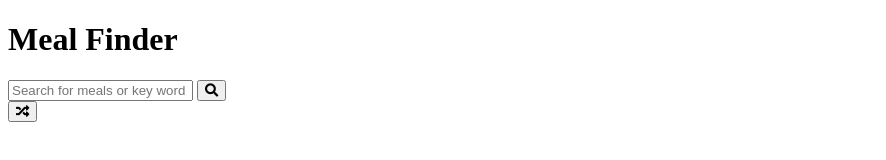
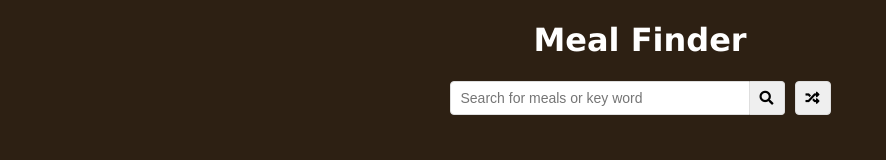
Before and after one commit to JunaidQureshi05/meal-finder, a plain HTML site: page index.html in a window 1280 px wide. Shown: the whole page, without its empty margins (0-886 px from the left). Drawn offline with Linux system fonts and the light colour scheme.

Commit message:
base CSS added

```diff
--- a/index.html
+++ b/index.html
@@ -24,7 +24,7 @@
             <i class="fas fa-search"></i>
           </button>
         </form>
-        <button class="random" id="random">
+        <button class="random-btn" id="random">
           <i class="fas fa-random"></i>
         </button>
       </div>
--- a/style.css
+++ b/style.css
@@ -0,0 +1,62 @@
+* {
+  box-sizing: border-box;
+}
+
+body {
+  background: #2d2013;
+  color: #fff;
+  font-family: Verdana, Geneva, Tahoma, sans-serif;
+  margin: 0;
+}
+
+.container {
+  margin: auto;
+  max-width: 800px;
+  display: flex;
+  flex-direction: column;
+  align-items: center;
+  justify-content: center;
+}
+
+.flex {
+  display: flex;
+}
+
+input,
+button {
+  border: 1px solid #dedede;
+  border-top-left-radius: 4px;
+  border-bottom-left-radius: 4px;
+  font-size: 14px;
+  padding: 8px 10px;
+  margin: 0;
+}
+
+input[type="text"] {
+  width: 300px;
+}
+
+.search-btn {
+  cursor: pointer;
+  border-left: 0;
+  border-radius: 0;
+  border-top-right-radius: 4px;
+  border-bottom-right-radius: 4px;
+}
+
+.random-btn {
+  cursor: pointer;
+  margin-left: 10px;
+  border-top-right-radius: 4px;
+  border-bottom-right-radius: 4px;
+}
+
+@media (max-width: 800px) {
+}
+@media (max-width: 700px) {
+}
+@media (max-width: 500px) {
+  input[type="text"] {
+    width: 100%;
+  }
+}
```
